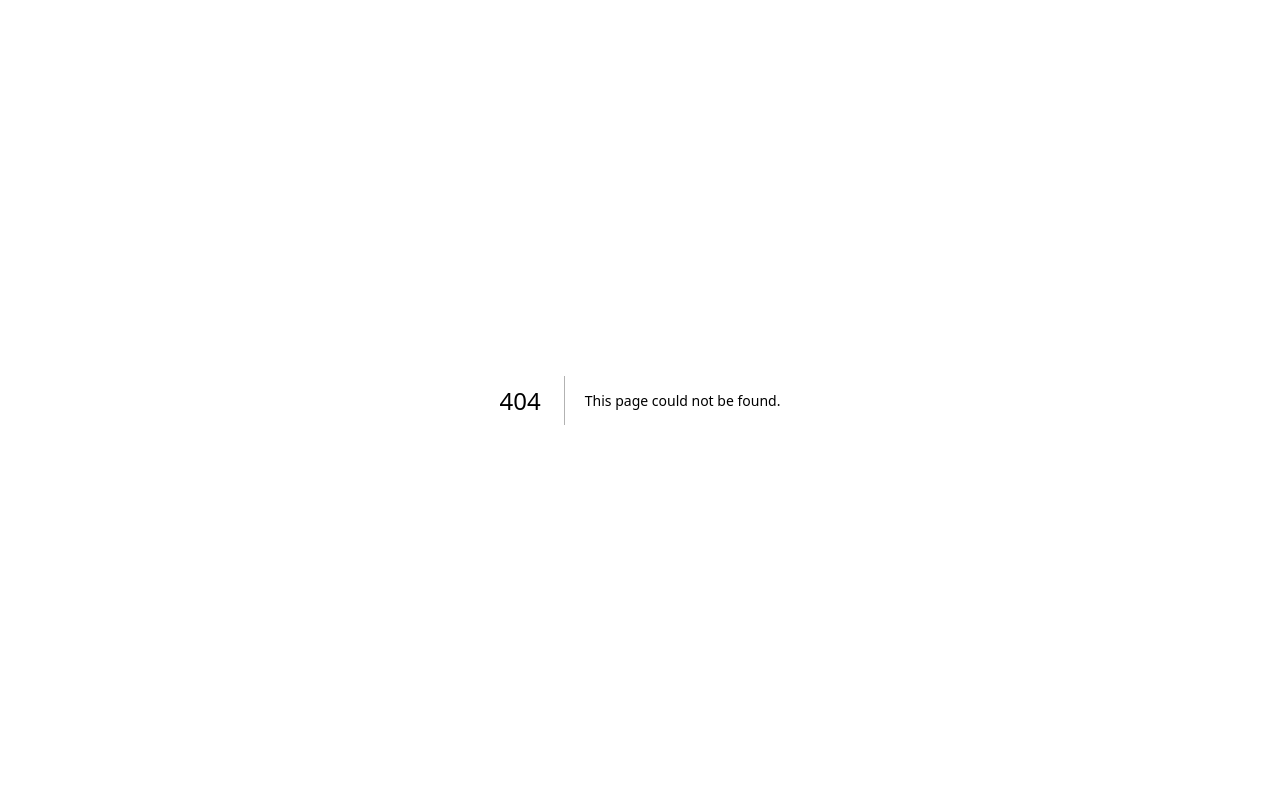
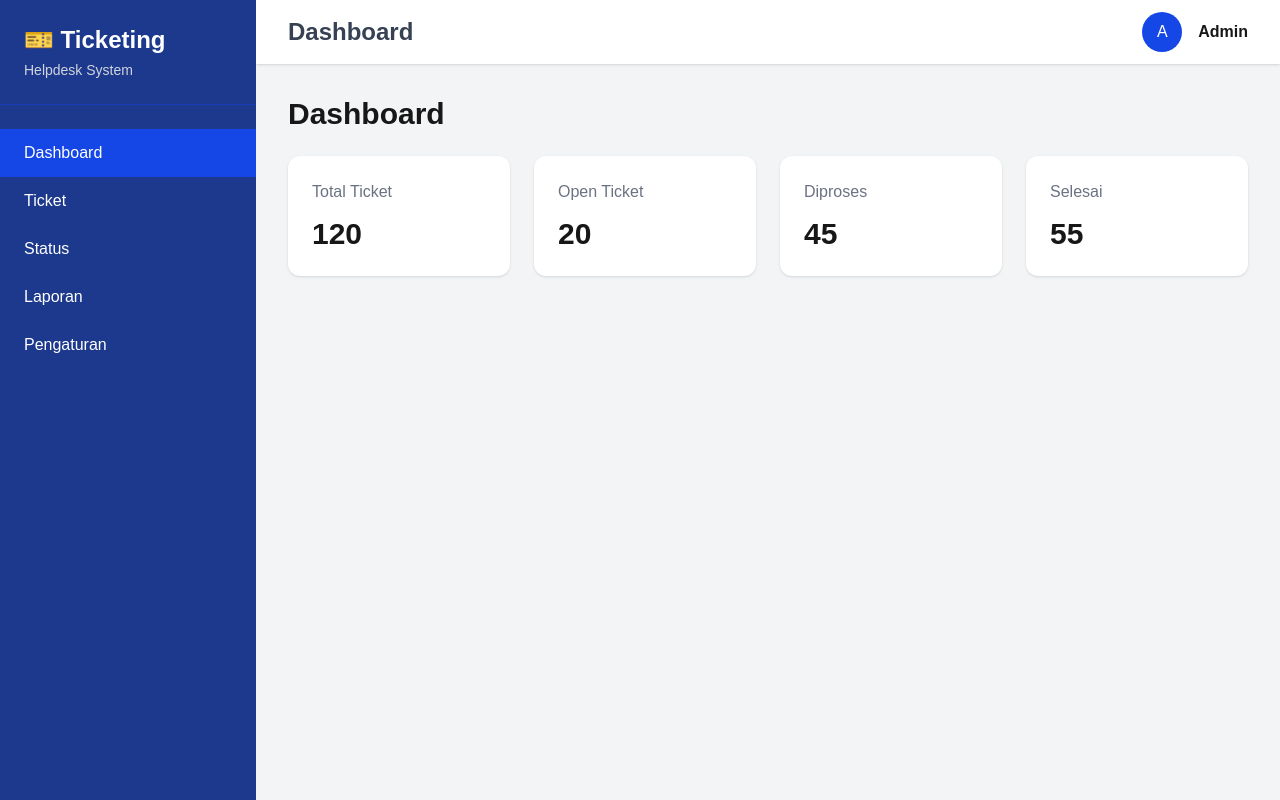
Before and after one commit to ElianaHusna/fe_ticketing, a Next.js app: page /dashboard in a window 1280 px wide. Before the commit this address had no page. Built offline with nearby package versions, Linux system fonts and the light colour scheme.

Commit message:
feat: membuat halaman login dan dashboard awal

```diff
--- /dev/null
+++ b/app/dashboard/page.tsx
@@ -0,0 +1,33 @@
+import Sidebar from "@/components/Sidebar";
+import Navbar from "@/components/Navbar";
+import StatCard from "@/components/StatCard";
+
+export default function DashboardPage() {
+  return (
+    <div className="flex min-h-screen bg-gray-100">
+      <Sidebar />
+
+      <main className="flex-1 ml-64">
+        <Navbar />
+
+        <div className="p-8">
+          <h1 className="text-3xl font-bold mb-6">
+            Dashboard
+          </h1>
+
+          <div className="grid grid-cols-1 md:grid-cols-2 lg:grid-cols-4 gap-6">
+
+            <StatCard title="Total Ticket" total="120" />
+
+            <StatCard title="Open Ticket" total="20" />
+
+            <StatCard title="Diproses" total="45" />
+
+            <StatCard title="Selesai" total="55" />
+
+          </div>
+        </div>
+      </main>
+    </div>
+  );
+}
--- /dev/null
+++ b/app/login/page.tsx
@@ -0,0 +1,67 @@
+export default function LoginPage() {
+  return (
+    <div className="min-h-screen flex">
+      {/* Bagian Kiri */}
+      <div className="hidden md:flex w-1/2 bg-blue-700 items-center justify-center">
+        <div className="text-center text-white px-10">
+          <h1 className="text-5xl font-bold mb-4">
+            Ticketing System
+          </h1>
+
+          <p className="text-lg">
+            Sistem Helpdesk untuk Pengelolaan Tiket dan Laporan Masalah
+          </p>
+        </div>
+      </div>
+
+      {/* Bagian Kanan */}
+      <div className="w-full md:w-1/2 flex items-center justify-center bg-gray-100">
+        <div className="bg-white shadow-xl rounded-xl p-8 w-[400px]">
+
+          <h2 className="text-3xl font-bold text-center text-gray-800 mb-2">
+            Login
+          </h2>
+
+          <p className="text-center text-gray-500 mb-8">
+            Silakan login untuk melanjutkan
+          </p>
+
+          <form className="space-y-5">
+
+            <div>
+              <label className="block mb-2 font-medium">
+                Email
+              </label>
+
+              <input
+                type="email"
+                placeholder="Masukkan Email"
+                className="w-full border rounded-lg px-4 py-3 focus:outline-none focus:ring-2 focus:ring-blue-500"
+              />
+            </div>
+
+            <div>
+              <label className="block mb-2 font-medium">
+                Password
+              </label>
+
+              <input
+                type="password"
+                placeholder="Masukkan Password"
+                className="w-full border rounded-lg px-4 py-3 focus:outline-none focus:ring-2 focus:ring-blue-500"
+              />
+            </div>
+
+            <button
+              className="w-full bg-blue-600 hover:bg-blue-700 text-white py-3 rounded-lg font-semibold transition"
+            >
+              Login
+            </button>
+
+          </form>
+
+        </div>
+      </div>
+    </div>
+  );
+}
--- a/app/page.tsx
+++ b/app/page.tsx
@@ -1,65 +1,5 @@
-import Image from "next/image";
+import { redirect } from "next/navigation";
 
 export default function Home() {
-  return (
-    <div className="flex flex-col flex-1 items-center justify-center bg-zinc-50 font-sans dark:bg-black">
-      <main className="flex flex-1 w-full max-w-3xl flex-col items-center justify-between py-32 px-16 bg-white dark:bg-black sm:items-start">
-        <Image
-          className="dark:invert"
-          src="/next.svg"
-          alt="Next.js logo"
-          width={100}
-          height={20}
-          priority
-        />
-        <div className="flex flex-col items-center gap-6 text-center sm:items-start sm:text-left">
-          <h1 className="max-w-xs text-3xl font-semibold leading-10 tracking-tight text-black dark:text-zinc-50">
-            To get started, edit the page.tsx file.
-          </h1>
-          <p className="max-w-md text-lg leading-8 text-zinc-600 dark:text-zinc-400">
-            Looking for a starting point or more instructions? Head over to{" "}
-            <a
-              href="https://vercel.com/templates?framework=next.js&utm_source=create-next-app&utm_medium=appdir-template-tw&utm_campaign=create-next-app"
-              className="font-medium text-zinc-950 dark:text-zinc-50"
-            >
-              Templates
-            </a>{" "}
-            or the{" "}
-            <a
-              href="https://nextjs.org/learn?utm_source=create-next-app&utm_medium=appdir-template-tw&utm_campaign=create-next-app"
-              className="font-medium text-zinc-950 dark:text-zinc-50"
-            >
-              Learning
-            </a>{" "}
-            center.
-          </p>
-        </div>
-        <div className="flex flex-col gap-4 text-base font-medium sm:flex-row">
-          <a
-            className="flex h-12 w-full items-center justify-center gap-2 rounded-full bg-foreground px-5 text-background transition-colors hover:bg-[#383838] dark:hover:bg-[#ccc] md:w-[158px]"
-            href="https://vercel.com/new?utm_source=create-next-app&utm_medium=appdir-template-tw&utm_campaign=create-next-app"
-            target="_blank"
-            rel="noopener noreferrer"
-          >
-            <Image
-              className="dark:invert"
-              src="/vercel.svg"
-              alt="Vercel logomark"
-              width={16}
-              height={16}
-            />
-            Deploy Now
-          </a>
-          <a
-            className="flex h-12 w-full items-center justify-center rounded-full border border-solid border-black/[.08] px-5 transition-colors hover:border-transparent hover:bg-black/[.04] dark:border-white/[.145] dark:hover:bg-[#1a1a1a] md:w-[158px]"
-            href="https://nextjs.org/docs?utm_source=create-next-app&utm_medium=appdir-template-tw&utm_campaign=create-next-app"
-            target="_blank"
-            rel="noopener noreferrer"
-          >
-            Documentation
-          </a>
-        </div>
-      </main>
-    </div>
-  );
+  redirect("/login");
 }
--- /dev/null
+++ b/components/Navbar.tsx
@@ -0,0 +1,21 @@
+export default function Navbar() {
+  return (
+    <header className="bg-white shadow h-16 flex items-center justify-between px-8">
+
+      <h1 className="text-2xl font-bold text-gray-700">
+        Dashboard
+      </h1>
+
+      <div className="flex items-center gap-4">
+        <div className="w-10 h-10 rounded-full bg-blue-700 text-white flex items-center justify-center">
+          A
+        </div>
+
+        <span className="font-semibold">
+          Admin
+        </span>
+      </div>
+
+    </header>
+  );
+}
--- /dev/null
+++ b/components/Sidebar.tsx
@@ -0,0 +1,51 @@
+import Link from "next/link";
+
+export default function Sidebar() {
+  return (
+    <aside className="w-64 h-screen bg-blue-900 text-white fixed">
+      <div className="p-6 border-b border-blue-800">
+        <h1 className="text-2xl font-bold">🎫 Ticketing</h1>
+        <p className="text-sm text-gray-300 mt-1">
+          Helpdesk System
+        </p>
+      </div>
+
+      <nav className="mt-6">
+        <Link
+          href="/dashboard"
+          className="block px-6 py-3 bg-blue-700 hover:bg-blue-600"
+        >
+          Dashboard
+        </Link>
+
+        <Link
+          href="/ticket"
+          className="block px-6 py-3 hover:bg-blue-800"
+        >
+          Ticket
+        </Link>
+
+        <Link
+          href="/status"
+          className="block px-6 py-3 hover:bg-blue-800"
+        >
+          Status
+        </Link>
+
+        <Link
+          href="/report"
+          className="block px-6 py-3 hover:bg-blue-800"
+        >
+          Laporan
+        </Link>
+
+        <Link
+          href="/setting"
+          className="block px-6 py-3 hover:bg-blue-800"
+        >
+          Pengaturan
+        </Link>
+      </nav>
+    </aside>
+  );
+}
--- /dev/null
+++ b/components/StatCard.tsx
@@ -0,0 +1,23 @@
+interface Props {
+  title: string;
+  total: string;
+}
+
+export default function StatCard({
+  title,
+  total,
+}: Props) {
+  return (
+    <div className="bg-white rounded-xl shadow p-6">
+
+      <h2 className="text-gray-500">
+        {title}
+      </h2>
+
+      <h1 className="text-3xl font-bold mt-3">
+        {total}
+      </h1>
+
+    </div>
+  );
+}
--- /dev/null
+++ b/components/page.tsx
@@ -0,0 +1,47 @@
+import Sidebar from "@/components/Sidebar";
+import Navbar from "@/components/Navbar";
+import StatCard from "@/components/StatCard";
+
+export default function DashboardPage() {
+  return (
+    <div className="flex">
+
+      <Sidebar />
+
+      <main className="ml-64 flex-1 bg-gray-100 min-h-screen">
+
+        <Navbar />
+
+        <div className="p-8">
+
+          <div className="grid grid-cols-4 gap-6">
+
+            <StatCard
+              title="Total Ticket"
+              total="120"
+            />
+
+            <StatCard
+              title="Open"
+              total="20"
+            />
+
+            <StatCard
+              title="Diproses"
+              total="45"
+            />
+
+            <StatCard
+              title="Selesai"
+              total="55"
+            />
+
+          </div>
+
+        </div>
+
+      </main>
+
+    </div>
+  );
+}
```
